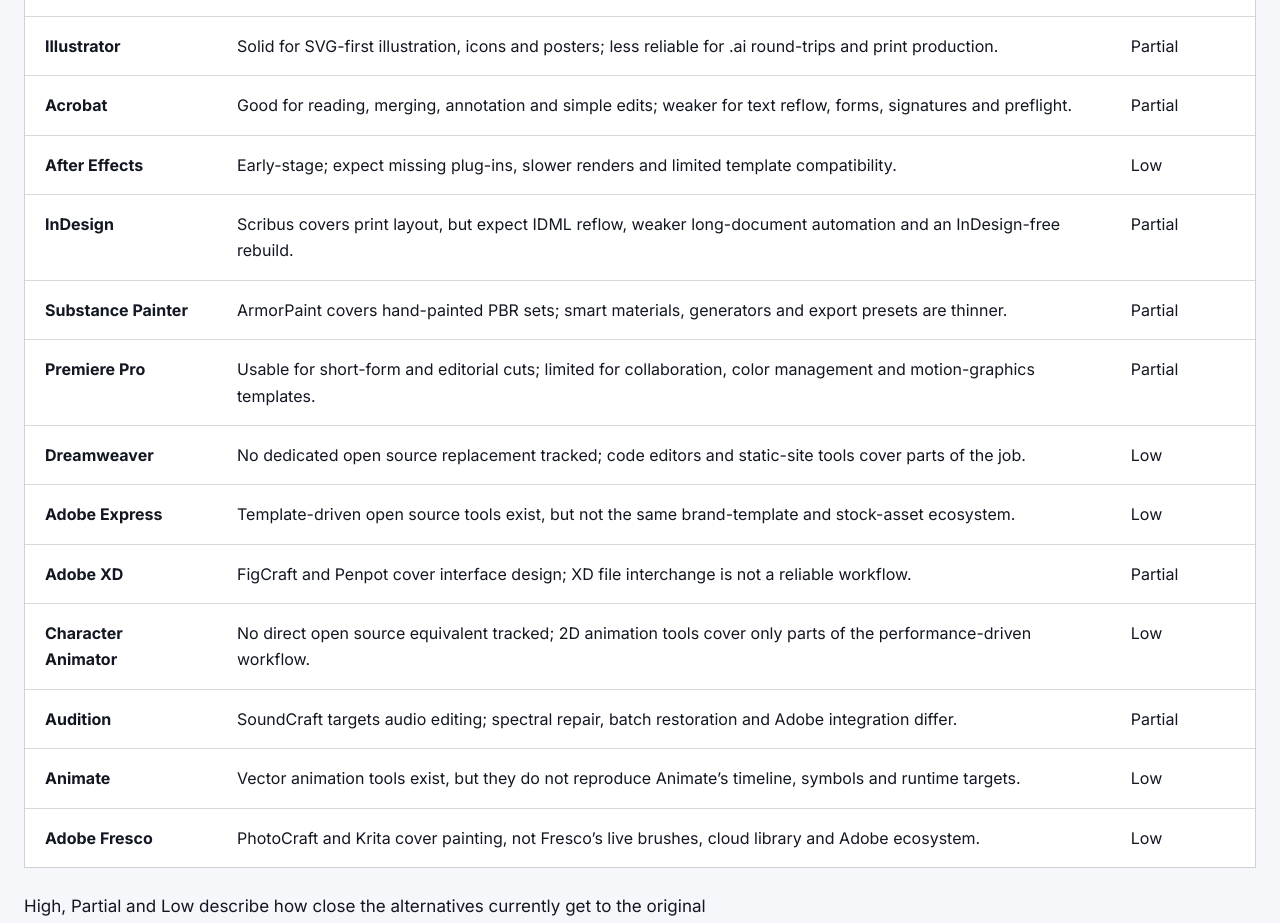
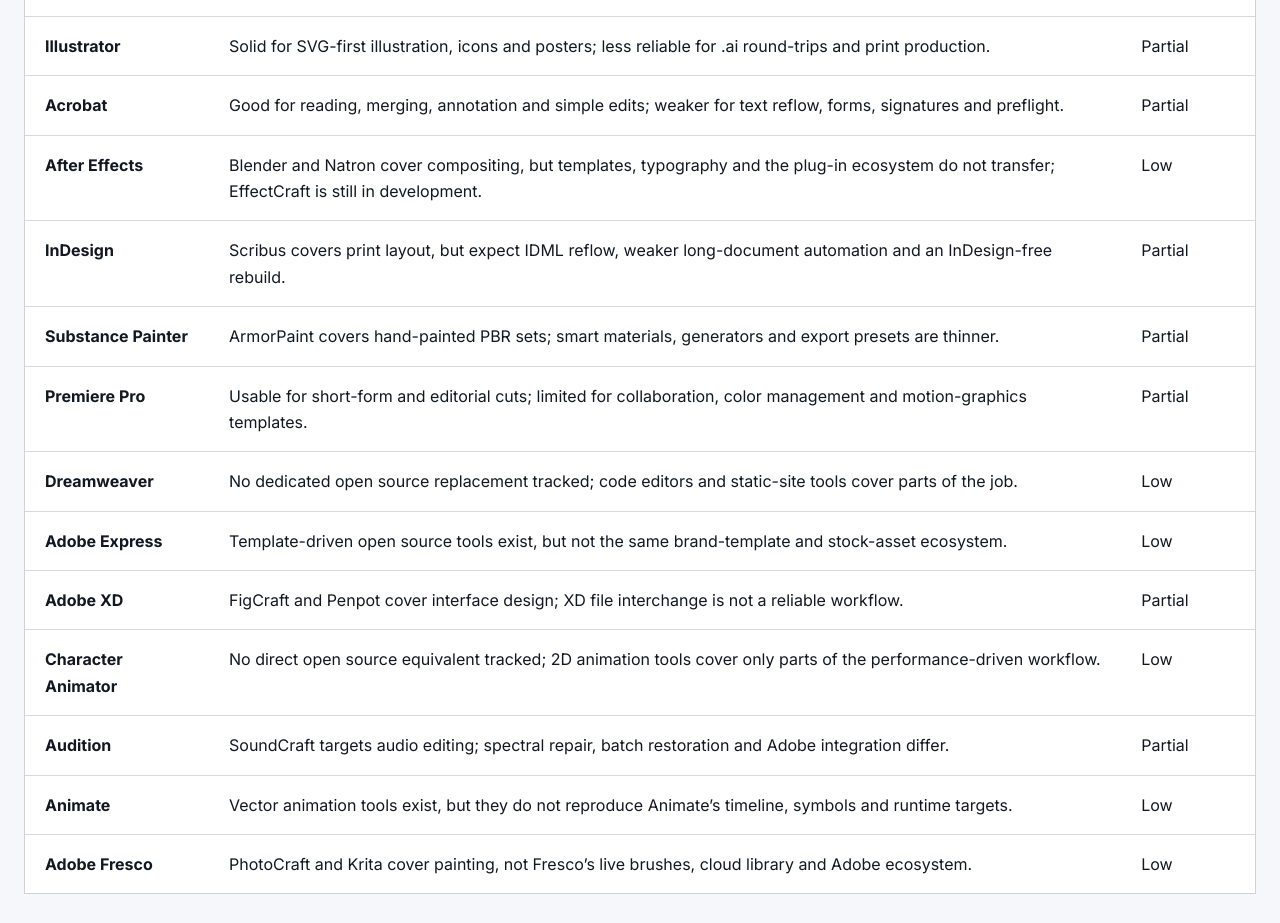
Before and after one commit to MakermingOne/opensourceadobe-website, a Next.js app: page /alternatives in a window 1280 px wide. Shown: the part 2480-3403 px from the top of the page. Built offline with nearby package versions, Linux system fonts and the light colour scheme; no server answers.

Commit message:
fix: align After Effects verdict with the published guide

```diff
--- a/src/app/(en)/alternatives/page.tsx
+++ b/src/app/(en)/alternatives/page.tsx
@@ -49,7 +49,7 @@
   { adobe: "Lightroom", verdict: "Strong for RAW development and cataloging; weaker for cloud sync, mobile and AI-driven masking.", ceiling: "High" },
   { adobe: "Illustrator", verdict: "Solid for SVG-first illustration, icons and posters; less reliable for .ai round-trips and print production.", ceiling: "Partial" },
   { adobe: "Acrobat", verdict: "Good for reading, merging, annotation and simple edits; weaker for text reflow, forms, signatures and preflight.", ceiling: "Partial" },
-  { adobe: "After Effects", verdict: "Early-stage; expect missing plug-ins, slower renders and limited template compatibility.", ceiling: "Low" },
+  { adobe: "After Effects", verdict: "Blender and Natron cover compositing, but templates, typography and the plug-in ecosystem do not transfer; EffectCraft is still in development.", ceiling: "Low" },
   { adobe: "InDesign", verdict: "Scribus covers print layout, but expect IDML reflow, weaker long-document automation and an InDesign-free rebuild.", ceiling: "Partial" },
   { adobe: "Substance Painter", verdict: "ArmorPaint covers hand-painted PBR sets; smart materials, generators and export presets are thinner.", ceiling: "Partial" },
   { adobe: "Premiere Pro", verdict: "Usable for short-form and editorial cuts; limited for collaboration, color management and motion-graphics templates.", ceiling: "Partial" },
```
